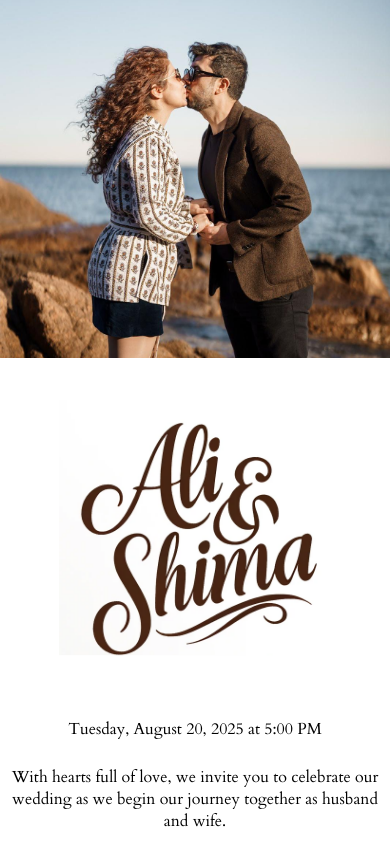
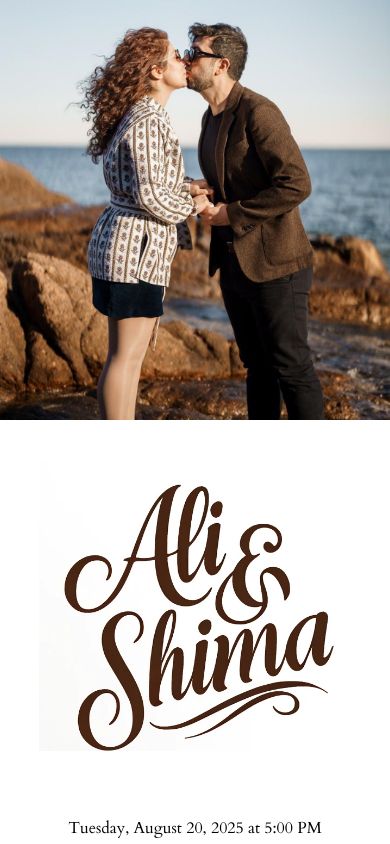
Before and after one commit to sepool7/ali-shima, a React (Create React App) app: page / in a window 390 px wide. Shown: the top 844 px of the page. Built offline with nearby package versions, Linux system fonts and the light colour scheme.

Commit message:
first commit

```diff
--- a/src/WeddingWebsite.css
+++ b/src/WeddingWebsite.css
@@ -29,12 +29,13 @@ body, html {
 .image-container {
   flex: 1;
   height: 100%;
+  overflow: hidden; /* Ensure the image fills the container without scrolling */
 }
 
 .image-container img {
   width: 100%;
-  height: 100%;
-  object-fit: cover; /* Cover the entire container */
+  height: auto;
+  display: block; /* Remove extra space below the image */
 }
 
 .details-container {
@@ -87,7 +88,7 @@ body, html {
 /* Responsive Styles */
 @media (max-width: 768px) {
   body, html {
-    height: 100%;
+    height: auto;
     overflow: auto; /* Allow scrolling on mobile */
   }
 
@@ -107,11 +108,11 @@ body, html {
   .image-container img {
     width: 100%;
     height: auto; /* Maintain aspect ratio */
-    max-height: 50vh; /* Ensure it doesn't get too large */
+    object-fit: cover; /* Ensure the image fills the container */
   }
 
   .names-image {
-    width: 70%; /* Adjust width for mobile view */
+    width: 80%; /* Adjust width for mobile view */
     max-width: 400px; /* Ensure it doesn't get too large */
     margin-bottom: 20px; /* Add some spacing below the image */
   }
```
Also changed, not shown: public/pictureReact.jpg.
